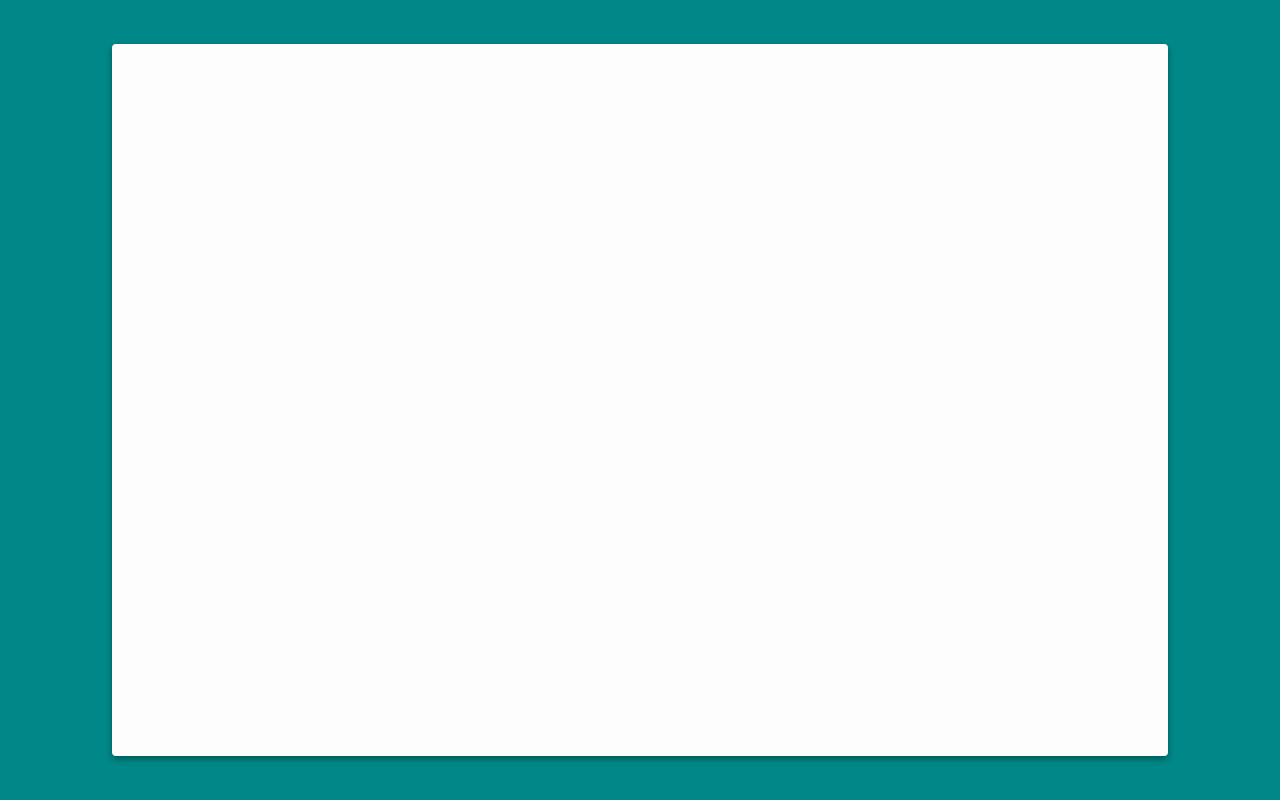
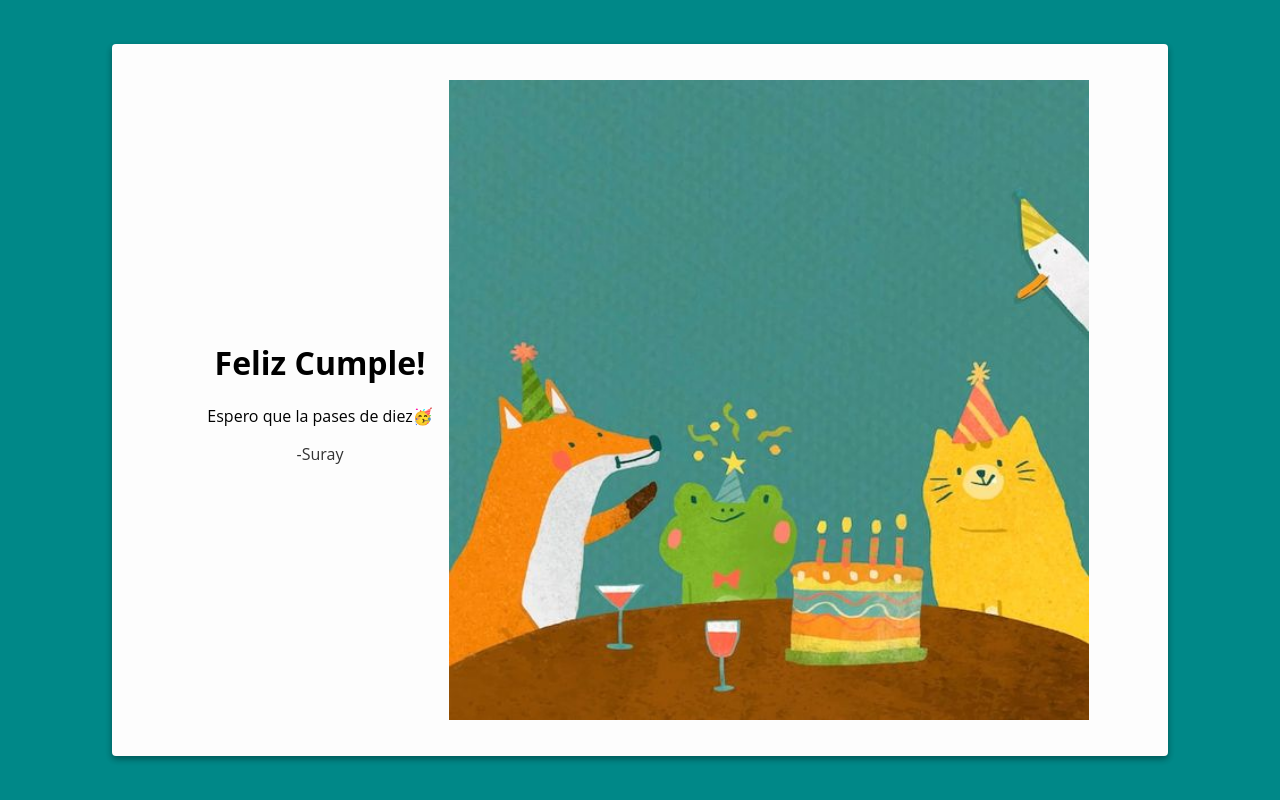
Before and after one commit to SurayMP/Feliz-Cumple, a plain HTML site: page index.html in a window 1280 px wide. Drawn offline with Linux system fonts and the light colour scheme.

Commit message:
Final commit - Card finished

```diff
--- a/index.html
+++ b/index.html
@@ -5,11 +5,19 @@
     <meta http-equiv="X-UA-Compatible" content="IE=edge">
     <meta name="viewport" content="width=device-width, initial-scale=1.0">
     <link rel="stylesheet" href="style.css">
+    <link rel="preconnect" href="https://fonts.googleapis.com">
     <title>Happy Birthday!</title>
 </head>
 <body>
     <div class="card">
+ <img src="birthday.jpg" alt="birthday" class="birthday">
+ <div class="text">
+    <h1>Feliz Cumple!</h1>
+    <p>Espero que la pases de diez🥳</p>
+    <p class="muted">-Suray</p>
 
+ </div>
+ <div class="space"></div>
     </div>
 </body>
 </html>
```
